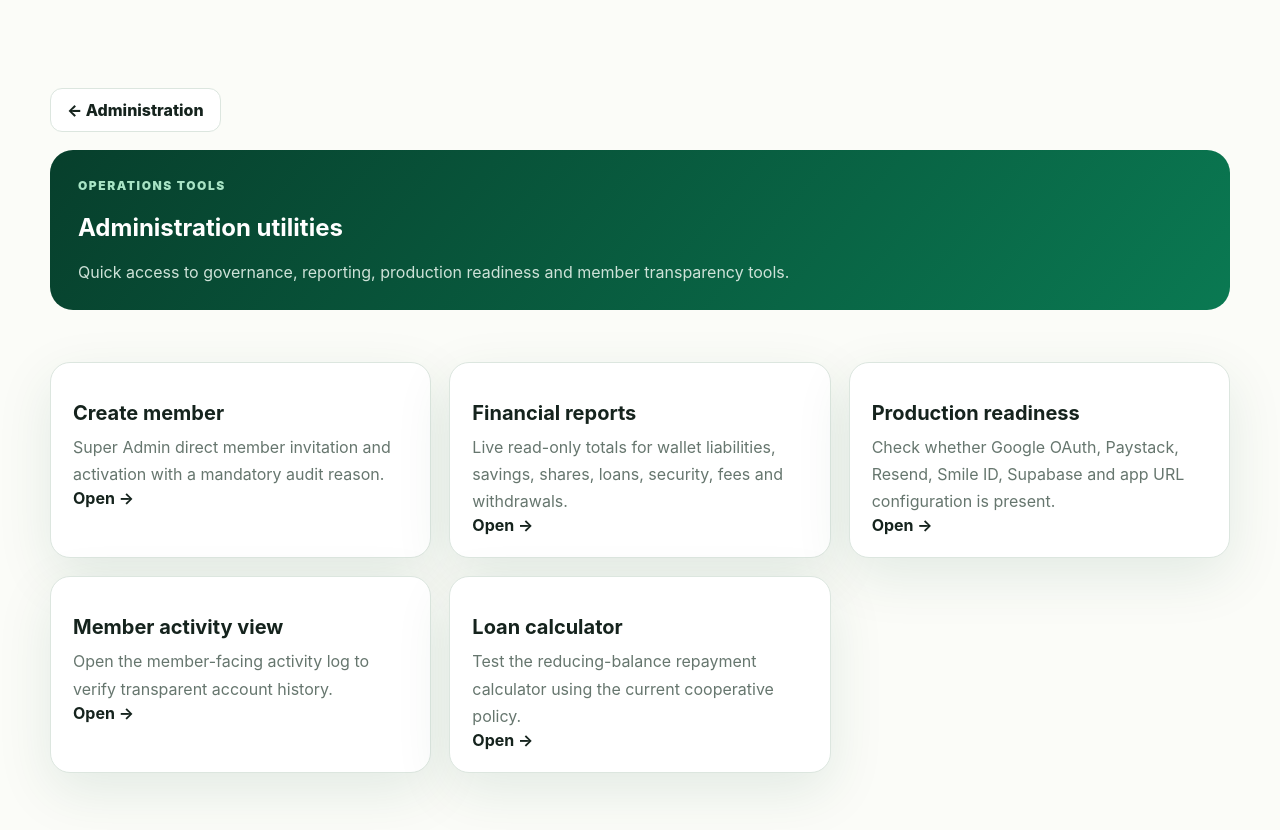
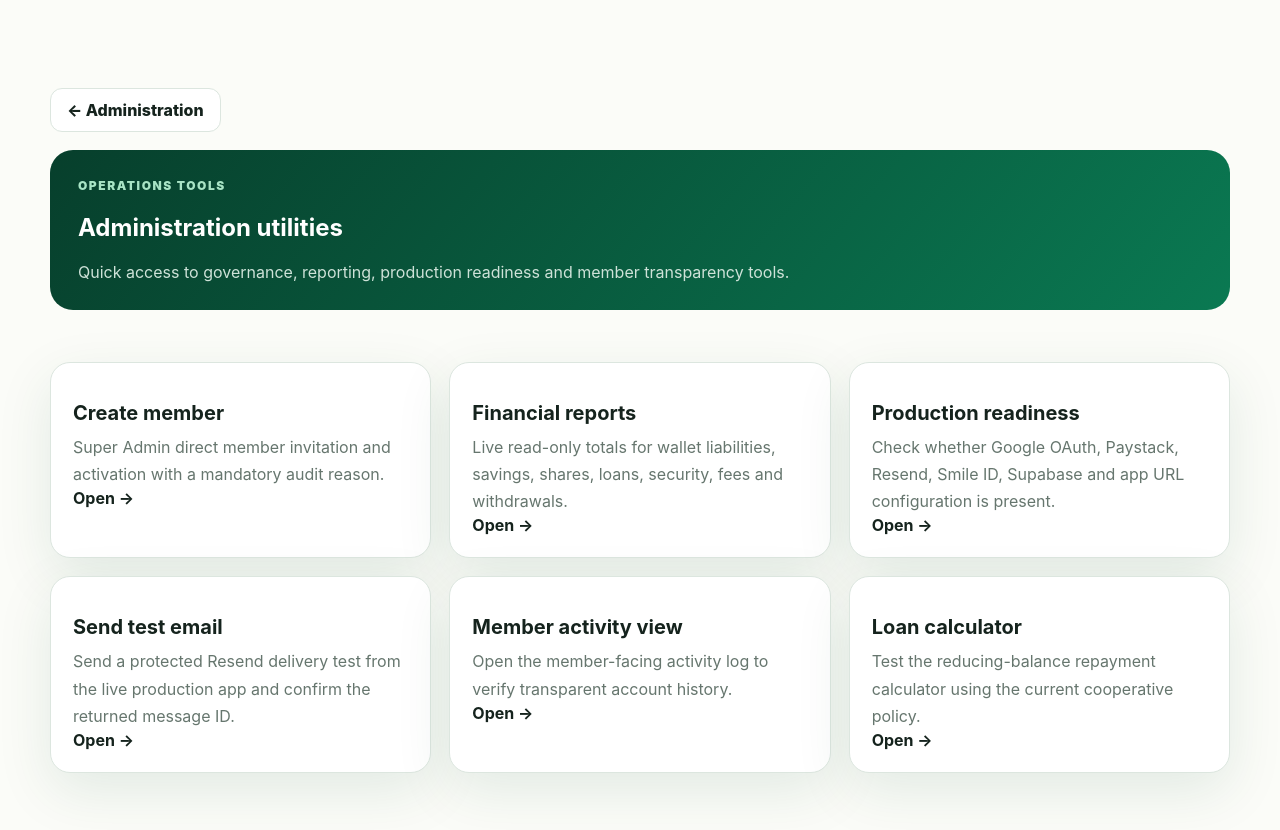
Before and after one commit to constant310/Africa-Green-, a Next.js app: page /admin/tools in a window 1280 px wide. Shown: the top 830 px of the page. Built offline with nearby package versions, Linux system fonts and the light colour scheme; no server answers.

Commit message:
Link admin Resend test tool

```diff
--- a/app/admin/tools/page.tsx
+++ b/app/admin/tools/page.tsx
@@ -5,6 +5,7 @@ export default function AdminTools(){
   {href:'/admin/create-member',title:'Create member',body:'Super Admin direct member invitation and activation with a mandatory audit reason.'},
   {href:'/admin/reports',title:'Financial reports',body:'Live read-only totals for wallet liabilities, savings, shares, loans, security, fees and withdrawals.'},
   {href:'/admin/readiness',title:'Production readiness',body:'Check whether Google OAuth, Paystack, Resend, Smile ID, Supabase and app URL configuration is present.'},
+  {href:'/admin/email-test',title:'Send test email',body:'Send a protected Resend delivery test from the live production app and confirm the returned message ID.'},
   {href:'/activity',title:'Member activity view',body:'Open the member-facing activity log to verify transparent account history.'},
   {href:'/loan-calculator',title:'Loan calculator',body:'Test the reducing-balance repayment calculator using the current cooperative policy.'},
  ];
```
